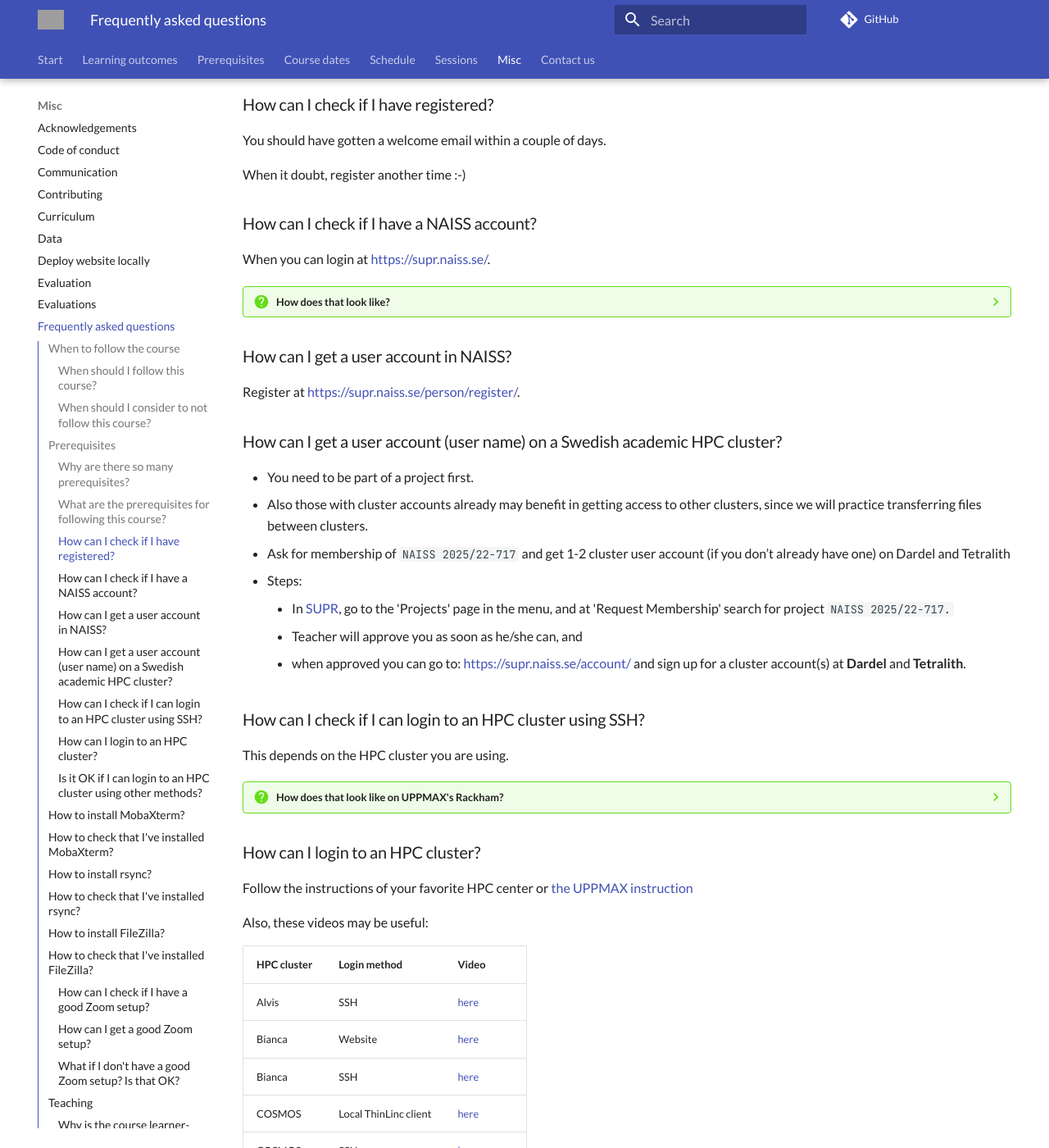
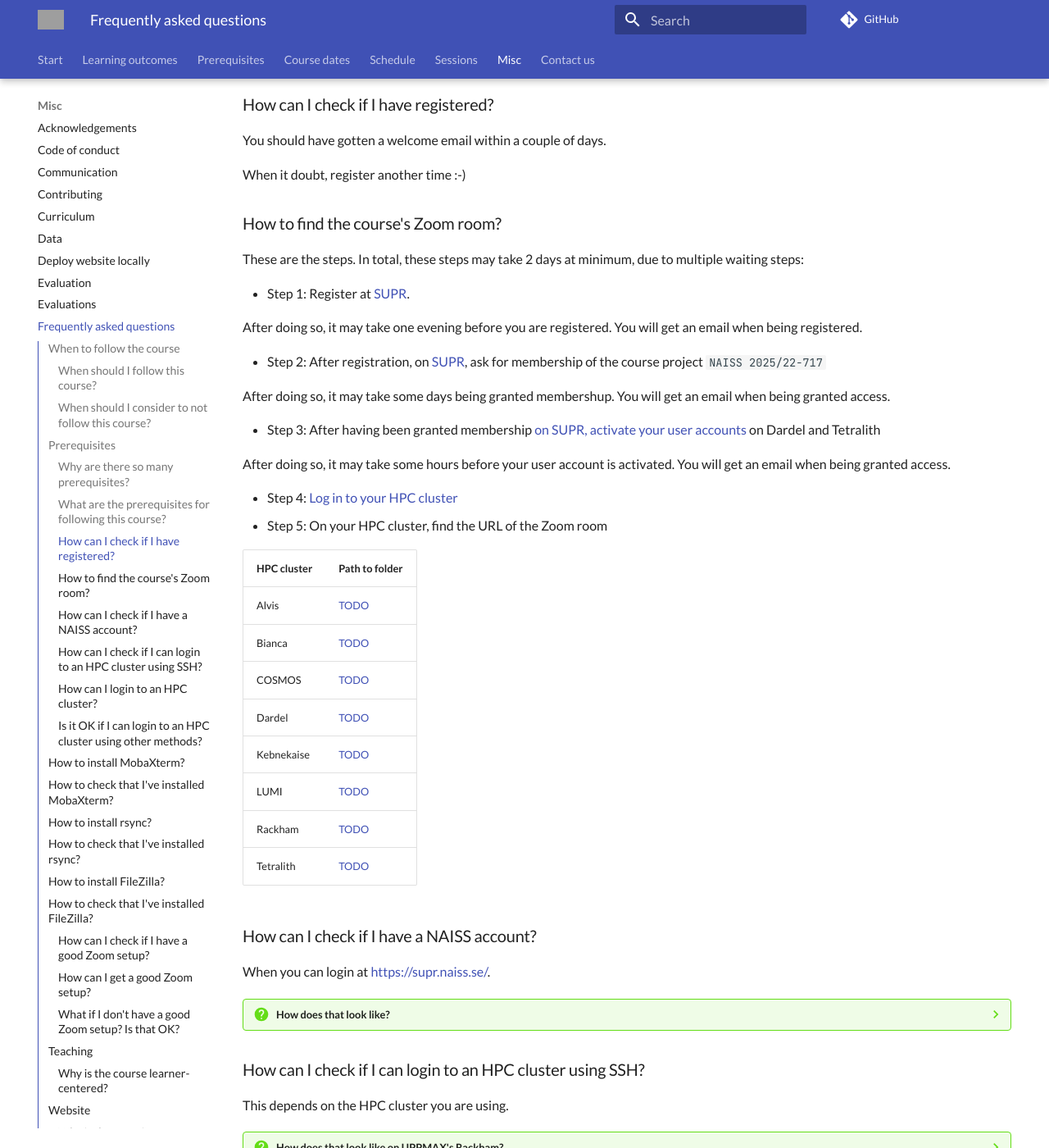
Before and after one commit to UPPMAX/naiss_file_transfer_course, an MkDocs documentation site: the page built from docs/faq/README.md, in a window 1280 px wide and 1400 px high, scrolled down 1350 px. Shown: the whole window at 82% size. Built offline with MkDocs 1.6.1 and Material for MkDocs 9.7.7, drawn with Linux system fonts in a browser that asks for light colours; comment, search, counter and statistics services are not loaded; grey boxes are pictures that could not be loaded.

Commit message:
Progress on Zoom room URL on HPC cluster, #48

```diff
--- a/docs/faq/README.md
+++ b/docs/faq/README.md
@@ -81,6 +81,44 @@ of days.
 
 When it doubt, register another time :-)
 
+### How to find the course's Zoom room?
+
+These are the steps. In total, these steps may take 2 days at minimum,
+due to multiple waiting steps:
+
+- Step 1: Register at [SUPR](https://supr.naiss.se/person/register/).
+
+After doing so, it may take one evening before you are registered.
+You will get an email when being registered.
+
+- Step 2: After registration,
+  on [SUPR](https://supr.naiss.se/), ask for membership of
+  the course project `NAISS 2025/22-717`
+
+After doing so, it may take some days being granted membershup.
+You will get an email when being granted access.
+
+- Step 3: After having been granted membership
+  [on SUPR, activate your user accounts](https://supr.naiss.se/account/)
+  on Dardel and Tetralith
+
+After doing so, it may take some hours before your user account is activated.
+You will get an email when being granted access.
+
+- Step 4: [Log in to your HPC cluster](#how-can-i-login-to-an-hpc-cluster)
+- Step 5: On your HPC cluster, find the URL of the Zoom room
+
+HPC cluster|Path to folder
+-----------|--------------
+Alvis      |[TODO](https://github.com/UPPMAX/naiss_file_transfer_course/issues/48)
+Bianca     |[TODO](https://github.com/UPPMAX/naiss_file_transfer_course/issues/48)
+COSMOS     |[TODO](https://github.com/UPPMAX/naiss_file_transfer_course/issues/48)
+Dardel     |[TODO](https://github.com/UPPMAX/naiss_file_transfer_course/issues/48)
+Kebnekaise |[TODO](https://github.com/UPPMAX/naiss_file_transfer_course/issues/48)
+LUMI       |[TODO](https://github.com/UPPMAX/naiss_file_transfer_course/issues/48)
+Rackham    |[TODO](https://github.com/UPPMAX/naiss_file_transfer_course/issues/48)
+Tetralith  |[TODO](https://github.com/UPPMAX/naiss_file_transfer_course/issues/48)
+
 ### How can I check if I have a NAISS account?
 
 When you can login at [https://supr.naiss.se/](https://supr.naiss.se/).
@@ -90,27 +128,6 @@ When you can login at [https://supr.naiss.se/](https://supr.naiss.se/).
     It should look similar to this:
 
     ![A user that logged into SUPR](supr_logged_in.png)
-
-### How can I get a user account in NAISS?
-
-Register at [https://supr.naiss.se/person/register/](https://supr.naiss.se/person/register/).
-
-### How can I get a user account (user name) on a Swedish academic HPC cluster?
-
-- You need to be part of a project first.
-- Also those with cluster accounts already may benefit in getting access to
-other clusters, since we will practice transferring files between clusters.
-- Ask for membership of `NAISS 2025/22-717` and get 1-2 cluster user account
-(if you don’t already have one) on Dardel and Tetralith
-- Steps:
-    - In [SUPR](https://supr.naiss.se),
-      go to the 'Projects' page in the menu,
-      and at 'Request Membership' search for project
-      `NAISS 2025/22-717.`
-    - Teacher will approve you as soon as he/she can, and
-    - when approved you can go to:
-      [https://supr.naiss.se/account/](https://supr.naiss.se/account/)
-      and sign up for a cluster account(s) at **Dardel** and **Tetralith**.
 
 ### How can I check if I can login to an HPC cluster using SSH?
 
--- a/docs/prereqs/README.md
+++ b/docs/prereqs/README.md
@@ -21,8 +21,8 @@ These are the **five** prerequisites for following this course:
   [Have rsync installed](../faq/README.md#how-to-install-rsync)
 - Prerequisite 3/5:
   [Have FileZilla installed](../faq/README.md#how-to-install-filezilla)
-- Prerequisite 4/5: Be able to find the course's Zoom room's URL
-  on your HPC cluster
+- Prerequisite 4/5: [Be able to find the course's Zoom room's URL
+  on your HPC cluster](../faq/README.md#how-to-find-the-course-s-zoom-room)
 - Prerequisite 5/5:
   [have a good Zoom setup](../faq/README.md#how-can-i-get-a-good-zoom-setup)
 
```
